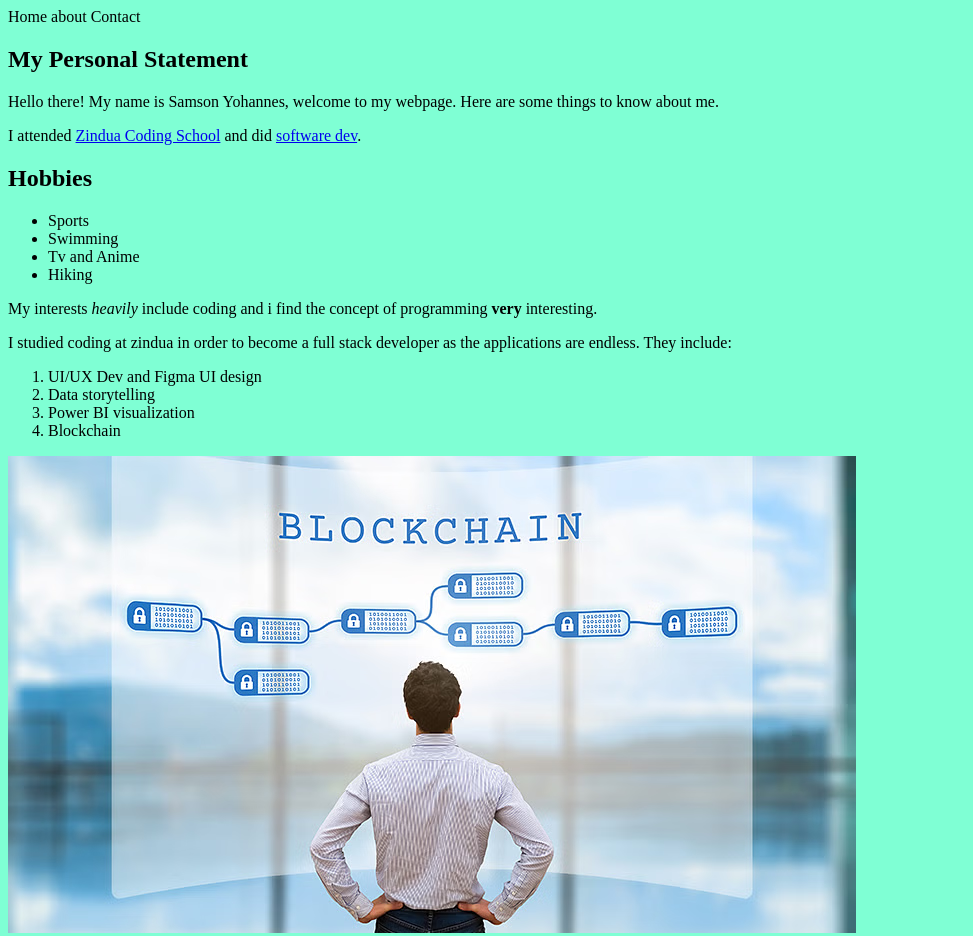
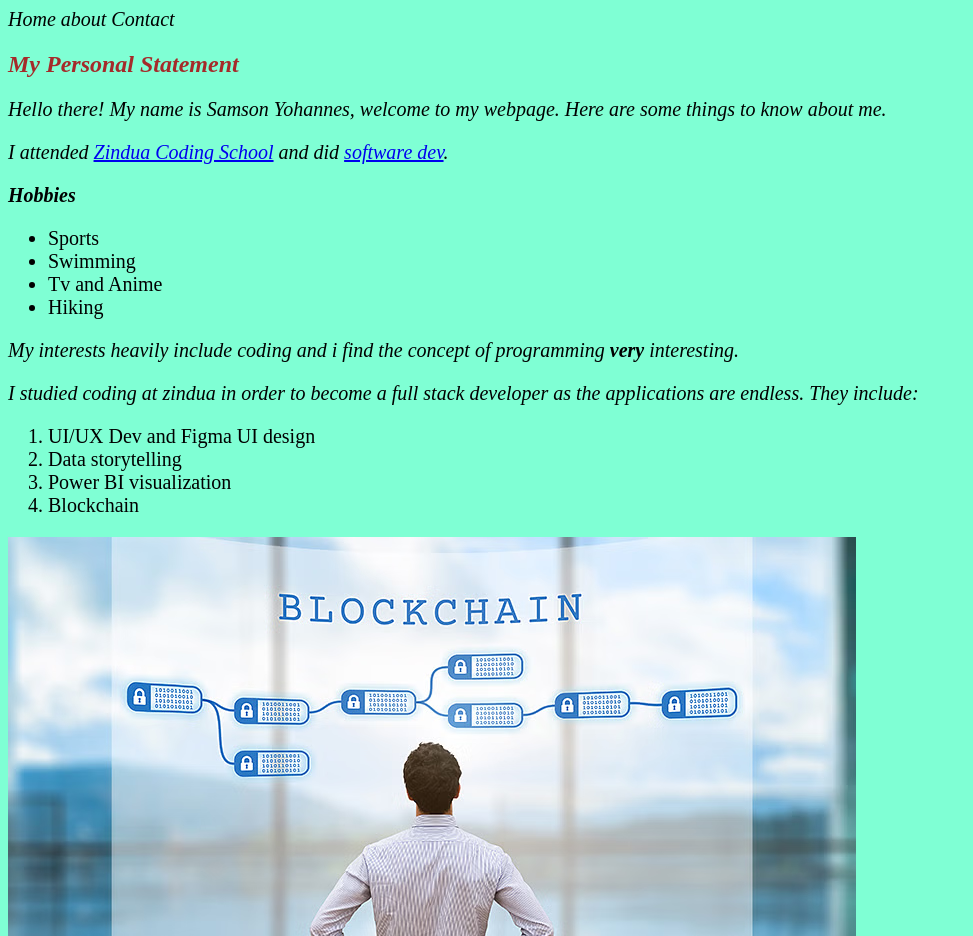
Before and after one commit to SamiYohann95/html-css, a plain HTML site: page index.html in a window 1280 px wide. Shown: the top 936 px of the page, without its empty margins (0-973 px from the left). Drawn offline with Linux system fonts and the light colour scheme.

Commit message:
added font colours and sizes

```diff
--- a/style.css
+++ b/style.css
@@ -1,3 +1,18 @@
 *{
     background-color: aquamarine;
+    font-style: italic;
+    font-size: 20px;
 }
+h1{
+    font-size: larger;
+    color: brown;
+}
+h2{
+    font-size: 100px
+    color white ;
+}
+li {
+    font-style: normal;
+    font-size: 50
+    color purple;
+}
```
